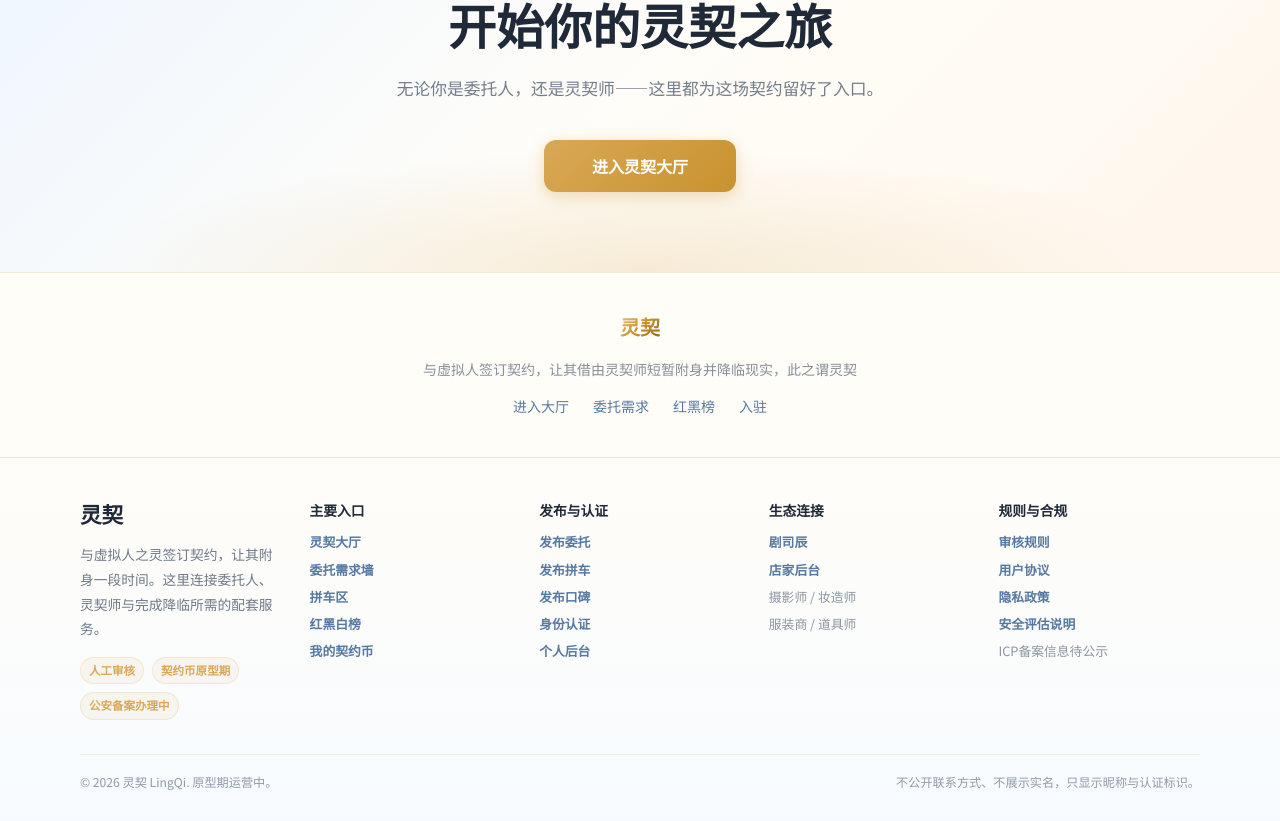
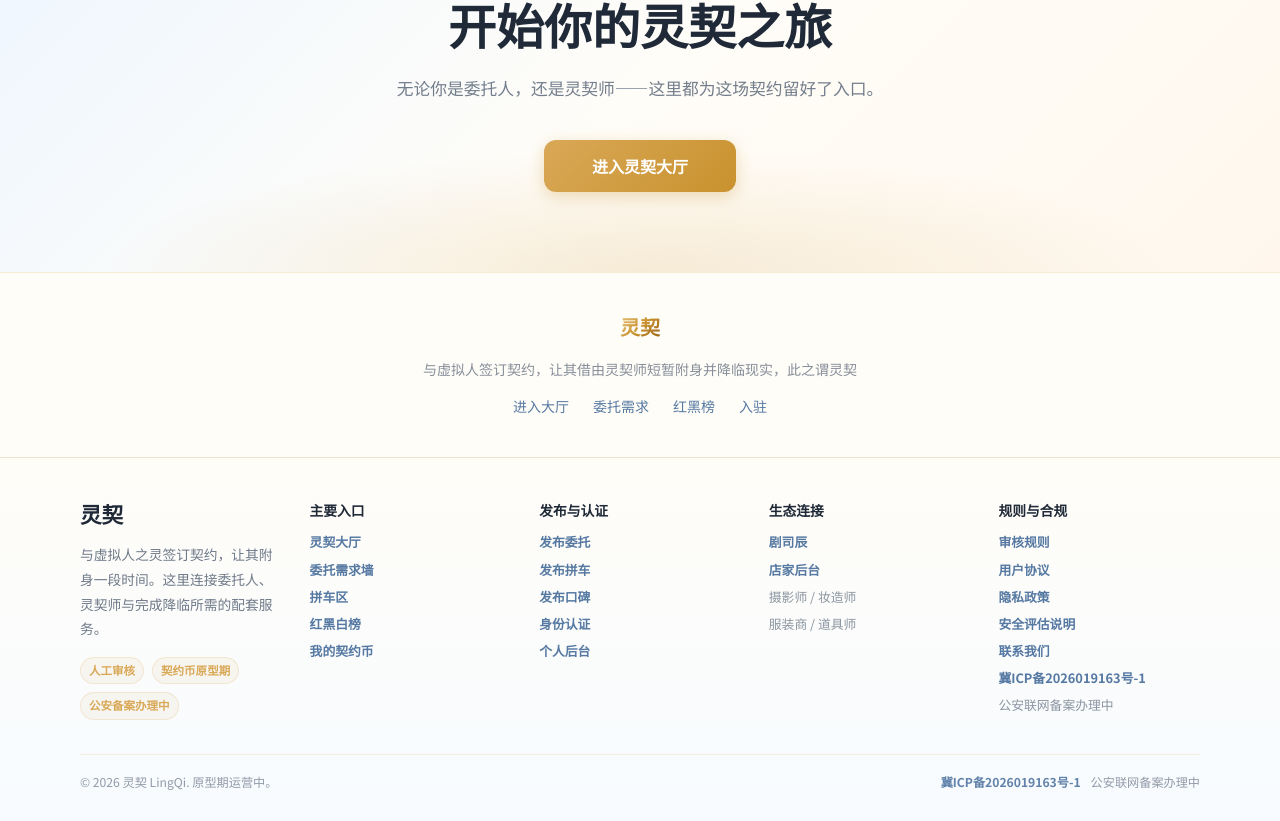
Before and after one commit to ToTheDeepSpace/LingQi, a React (Vite) app: page / in a window 1280 px wide. Shown: the part 3121-3942 px from the top of the page. Built offline with nearby package versions, Linux system fonts and the light colour scheme.

Commit message:
chore: add contact and icp footer info

```diff
--- a/src/App.tsx
+++ b/src/App.tsx
@@ -25,6 +25,9 @@ const ReviewRules = lazy(() => pageLoaders.legal().then(module => ({ default: mo
 const UserAgreement = lazy(() => pageLoaders.legal().then(module => ({ default: module.UserAgreement })));
 const PrivacyPolicy = lazy(() => pageLoaders.legal().then(module => ({ default: module.PrivacyPolicy })));
 const SecurityAssessment = lazy(() => pageLoaders.legal().then(module => ({ default: module.SecurityAssessment })));
+
+const CONTACT_EMAIL = 'basara-twenty@foxmail.com';
+const ICP_RECORD_NO = '冀ICP备2026019163号-1';
 
 function AppLayout() {
   const { pathname } = useLocation();
@@ -121,12 +124,17 @@ function SiteFooter() {
             <FooterLink to="/terms">用户协议</FooterLink>
             <FooterLink to="/privacy">隐私政策</FooterLink>
             <FooterLink to="/security-assessment">安全评估说明</FooterLink>
-            <FooterText>ICP备案信息待公示</FooterText>
+            <FooterExternal href={`mailto:${CONTACT_EMAIL}`}>联系我们</FooterExternal>
+            <FooterExternal href="https://beian.miit.gov.cn/">{ICP_RECORD_NO}</FooterExternal>
+            <FooterText>公安联网备案办理中</FooterText>
           </FooterColumn>
         </div>
         <div style={{ display: 'flex', justifyContent: 'space-between', gap: 16, flexWrap: 'wrap', marginTop: 34, paddingTop: 18, borderTop: '1px solid rgba(201,146,46,0.14)', fontSize: '0.76rem', color: 'rgba(71,85,105,0.58)' }}>
           <span>© {new Date().getFullYear()} 灵契 LingQi. 原型期运营中。</span>
-          <span>不公开联系方式、不展示实名，只显示昵称与认证标识。</span>
+          <span style={{ display: 'inline-flex', gap: 10, flexWrap: 'wrap', alignItems: 'center' }}>
+            <a href="https://beian.miit.gov.cn/" target="_blank" rel="noopener noreferrer" style={{ color: 'rgba(39,83,137,0.72)', textDecoration: 'none', fontWeight: 700 }}>{ICP_RECORD_NO}</a>
+            <span>公安联网备案办理中</span>
+          </span>
         </div>
       </div>
     </footer>
@@ -156,7 +164,17 @@ function FooterLink({ to, children }: { to: string; children: React.ReactNode })
 }
 
 function FooterExternal({ href, children }: { href: string; children: React.ReactNode }) {
-  return <a href={href} target="_blank" rel="noopener noreferrer" style={footerLinkStyle}>{children}</a>;
+  const isMailto = href.startsWith('mailto:');
+  return (
+    <a
+      href={href}
+      target={isMailto ? undefined : '_blank'}
+      rel={isMailto ? undefined : 'noopener noreferrer'}
+      style={footerLinkStyle}
+    >
+      {children}
+    </a>
+  );
 }
 
 function FooterText({ children }: { children: React.ReactNode }) {
--- a/src/pages/Legal.tsx
+++ b/src/pages/Legal.tsx
@@ -6,6 +6,8 @@ const BG = '#fffdf8';
 const PANEL = '#fffaf2';
 const TEXT = '#1f2937';
 const MUTED = 'rgba(71,85,105,0.76)';
+const CONTACT_EMAIL = 'basara-twenty@foxmail.com';
+const ICP_RECORD_NO = '冀ICP备2026019163号-1';
 
 const sectionStyle: React.CSSProperties = {
   border: '1px solid rgba(217,168,87,0.22)',
@@ -36,6 +38,12 @@ const listStyle: React.CSSProperties = {
   margin: 0,
 };
 
+const linkStyle: React.CSSProperties = {
+  color: '#275389',
+  textDecoration: 'none',
+  fontWeight: 800,
+};
+
 function LegalLayout({ title, intro, children }: { title: string; intro: string; children: React.ReactNode }) {
   return (
     <main style={{ background: BG, minHeight: '100vh', color: TEXT }}>
@@ -44,7 +52,7 @@ function LegalLayout({ title, intro, children }: { title: string; intro: string;
           <Link to="/" style={{ color: GOLD, textDecoration: 'none', fontSize: '0.84rem', fontWeight: 800 }}>返回灵契首页</Link>
           <h1 style={{ fontFamily: 'var(--font-serif)', fontWeight: 900, fontSize: 'clamp(1.8rem, 5vw, 2.8rem)', margin: '18px 0 12px' }}>{title}</h1>
           <p style={{ ...pStyle, color: MUTED, maxWidth: 760 }}>{intro}</p>
-          <p style={{ color: 'rgba(71,85,105,0.56)', fontSize: '0.78rem', marginTop: 14 }}>更新时间：2026-06-03 · 原型期版本</p>
+          <p style={{ color: 'rgba(71,85,105,0.56)', fontSize: '0.78rem', marginTop: 14 }}>更新时间：2026-06-04 · 原型期版本</p>
         </div>
       </section>
       <section style={{ maxWidth: 920, margin: '0 auto', padding: '30px 20px 70px', display: 'grid', gap: 16 }}>
@@ -119,7 +127,7 @@ export function SecurityAssessment() {
           '公开内容旁会尽量提供举报入口；恶意举报同样会留下记录。',
           '相关方可以先发布评论，再提交相关方认证材料申请置顶回应。',
           '用户对审核、下架、账号限制或公开评价有异议时，可以补充材料并通过站内方式向管理员申诉。',
-          '正式运营主体、备案号和对外联系方式完善后，本页面会同步补充公示信息。',
+          `对外联系邮箱：${CONTACT_EMAIL}。ICP备案号：${ICP_RECORD_NO}；公安联网备案号当前办理中，完成后会继续补充公示。`,
         ]} />
       </Section>
 
@@ -206,7 +214,7 @@ export function ReviewRules() {
       </Section>
 
       <Section title="八、申诉与调整">
-        <p style={pStyle}>审核规则会随着产品和社区风险继续调整。用户可以通过相关方回应、补充材料或联系管理员提出申诉。平台保留对明显风险内容进行隐藏、下架、限制传播或重新审核的权利。</p>
+        <p style={pStyle}>审核规则会随着产品和社区风险继续调整。用户可以通过相关方回应、补充材料或联系管理员提出申诉，也可以发送邮件至 <a href={`mailto:${CONTACT_EMAIL}`} style={linkStyle}>{CONTACT_EMAIL}</a>。平台保留对明显风险内容进行隐藏、下架、限制传播或重新审核的权利。</p>
       </Section>
     </LegalLayout>
   );
@@ -250,7 +258,7 @@ export function PrivacyPolicy() {
       </Section>
 
       <Section title="四、第三方服务">
-        <p style={pStyle}>灵契当前使用 Vercel 提供部署和访问服务，使用 Supabase 提供数据库与文件/数据能力。未来可能接入短信、微信登录、支付宝或微信支付等服务。接入新的第三方服务时，我们会尽量只传递完成对应功能所需的信息。</p>
+        <p style={pStyle}>灵契当前使用腾讯云提供服务器、域名解析、证书和对象存储等基础能力，使用 Supabase 提供数据库能力，使用支付宝提供充值支付能力。未来可能接入短信、微信登录或微信支付等服务。接入新的第三方服务时，我们会尽量只传递完成对应功能所需的信息。</p>
       </Section>
 
       <Section title="五、信息保存与安全">
@@ -285,7 +293,7 @@ export function PrivacyPolicy() {
       </Section>
 
       <Section title="十、联系与反馈">
-        <p style={pStyle}>当前原型期的隐私、审核、申诉和删除请求，先通过站内管理员人工处理。正式备案和运营主体信息完善后，本页面会补充完整的运营方名称、联系方式和备案信息。</p>
+        <p style={pStyle}>当前原型期的隐私、审核、申诉和删除请求，先通过站内管理员人工处理，也可以发送邮件至 <a href={`mailto:${CONTACT_EMAIL}`} style={linkStyle}>{CONTACT_EMAIL}</a>。ICP备案号：<a href="https://beian.miit.gov.cn/" target="_blank" rel="noopener noreferrer" style={linkStyle}>{ICP_RECORD_NO}</a>；公安联网备案号办理完成后会继续补充公示。</p>
       </Section>
     </LegalLayout>
   );
@@ -381,6 +389,10 @@ export function UserAgreement() {
       <Section title="十、协议更新">
         <p style={pStyle}>灵契可能根据产品功能、审核规则、支付方式、部署环境和法律合规要求更新本协议。更新后继续使用灵契，即视为你接受新的协议内容。重大变化会尽量在页面显著位置提示。</p>
       </Section>
+
+      <Section title="十一、联系与备案">
+        <p style={pStyle}>如需联系客服、申请发票、提交隐私请求、投诉举报或申诉审核结果，可以发送邮件至 <a href={`mailto:${CONTACT_EMAIL}`} style={linkStyle}>{CONTACT_EMAIL}</a>。ICP备案号：<a href="https://beian.miit.gov.cn/" target="_blank" rel="noopener noreferrer" style={linkStyle}>{ICP_RECORD_NO}</a>；公安联网备案号当前办理中，完成后会继续公示。</p>
+      </Section>
     </LegalLayout>
   );
 }
```
